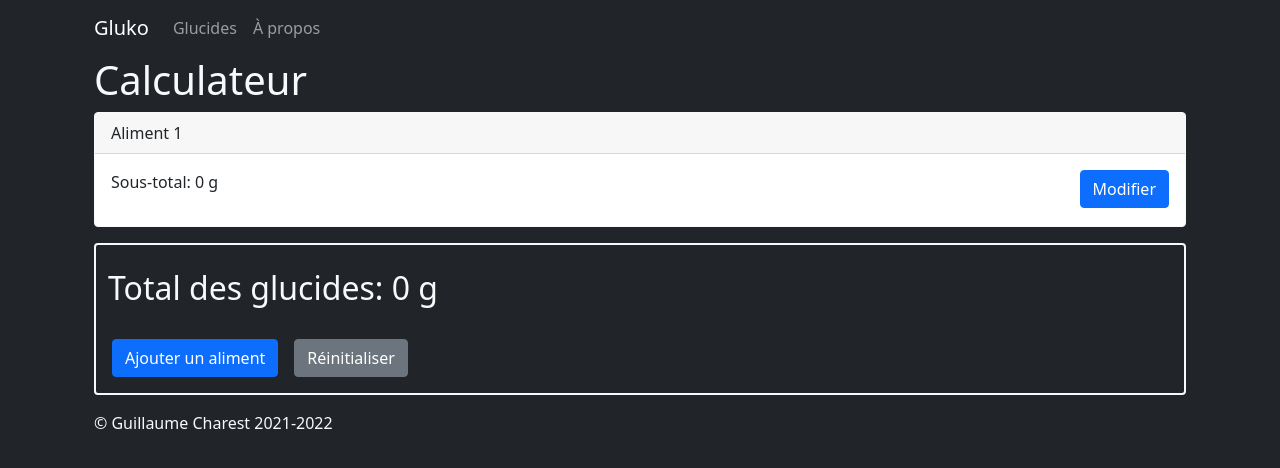
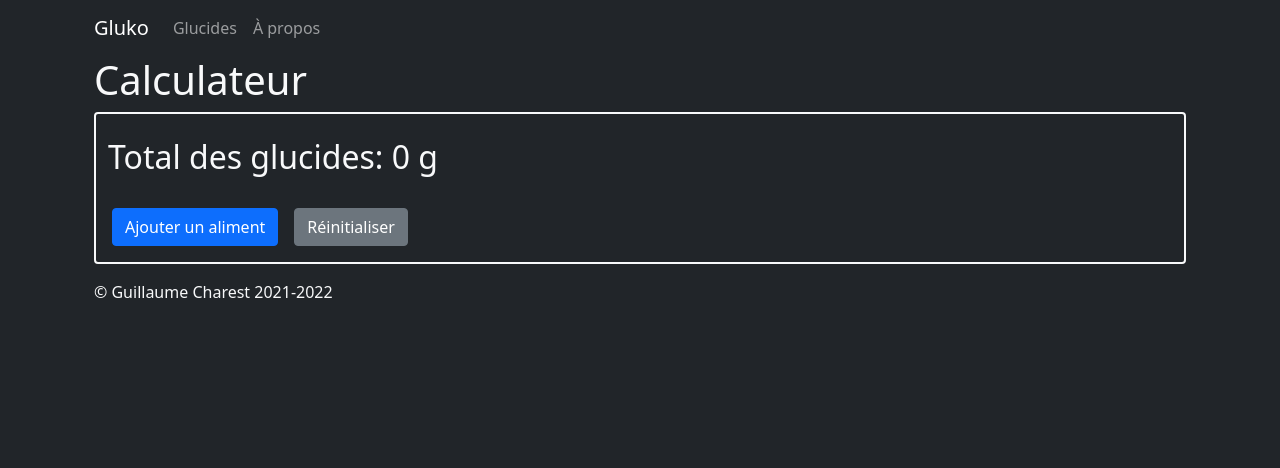
Before and after one commit to gcharest/gluko, a Vue app: page / in a window 1280 px wide. Shown: the top 468 px of the page. Built offline with nearby package versions, Linux system fonts and the light colour scheme.

Commit message:
Set state as array

```diff
--- a/src/stores/meal.ts
+++ b/src/stores/meal.ts
@@ -1,24 +1,19 @@
 import { defineStore } from "pinia";
 import { useSessionStorage } from "@vueuse/core";
 
-interface Nutrient {
+export interface Nutrient {
   id: number;
   name: string;
   quantity: number;
   factor: number;
 }
 
+type Nutrients = Array<Nutrient>;
+
 export const useMealStore = defineStore({
   id: "meal",
   state: () => ({
-    nutrients: useSessionStorage("nutrients", [
-      {
-        id: Number.parseInt(crypto.randomUUID()),
-        name: "Aliment 1",
-        quantity: 0,
-        factor: 0,
-      },
-    ]),
+    nutrients: useSessionStorage("nutrients", [] as Nutrients),
   }),
   getters: {
     getAllNutrients(): Nutrient[] {
```
